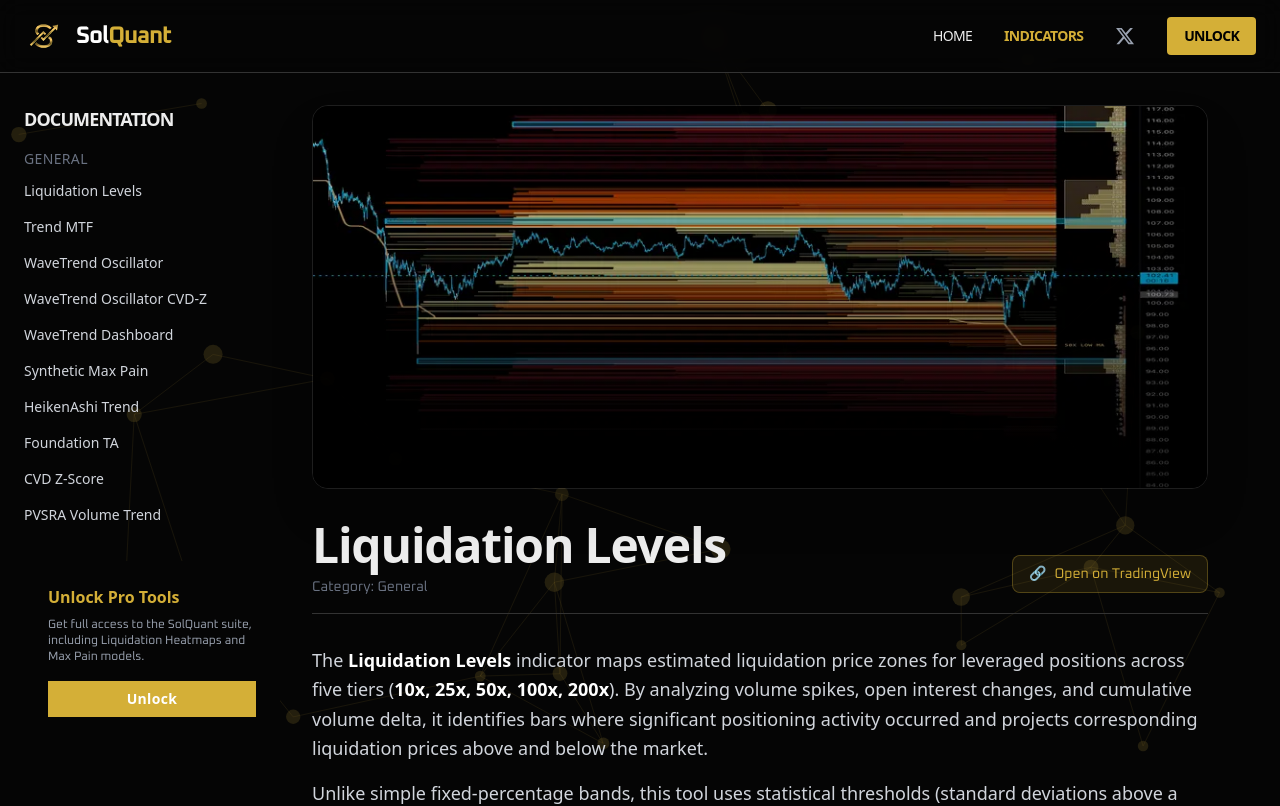
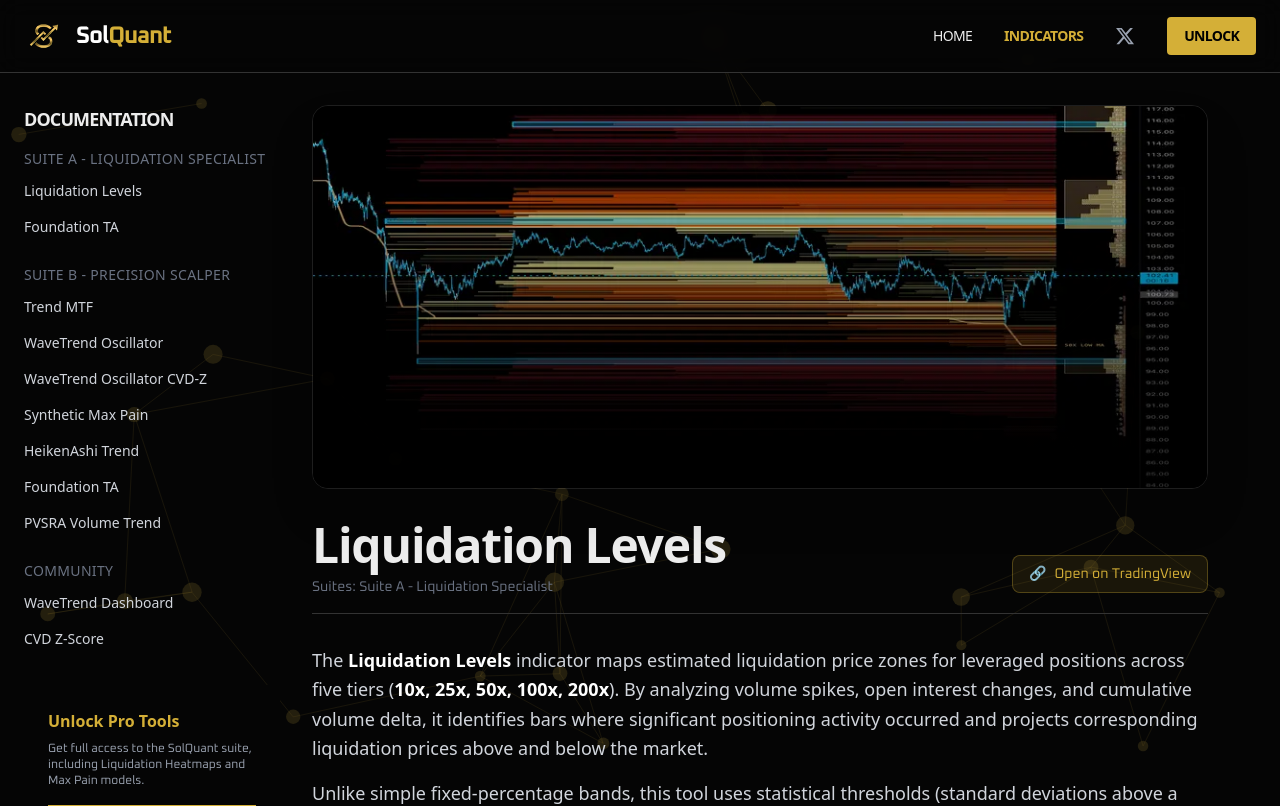
Before and after one commit to lost-sol/solquant, a Next.js app: page /docs/liquidation-levels in a window 1280 px wide. Shown: the top 806 px of the page. Built offline with nearby package versions, Linux system fonts and the light colour scheme; no server answers.

Commit message:
refactor: update article category system to support multiple categories per article.

```diff
--- a/scripts/fetch-notion.mjs
+++ b/scripts/fetch-notion.mjs
@@ -201,7 +201,7 @@
             title: title,
             slug: slug,
             tags: tags,
-            category: page.properties.Suite?.select?.name || "General",
+            categories: page.properties.Suite?.multi_select?.map((s) => s.name) || ["General"],
             summary: page.properties['Core Concept']?.rich_text[0]?.plain_text || "",
             imageUrl: "/images/logo.png",
             screenshotUrl: "",
--- a/src/app/docs/[slug]/page.tsx
+++ b/src/app/docs/[slug]/page.tsx
@@ -65,7 +65,9 @@
                 <div>
                     <h1 className="text-4xl md:text-5xl font-extrabold tracking-tight mb-0">{articleMeta.title}</h1>
                     <p className="font-mono text-sm text-gray-500 mt-2">
-                        Category: {articleMeta.category}
+                        {((articleMeta as any).categories || []).length > 0
+                            ? `Suites: ${(articleMeta as any).categories.join(", ")}`
+                            : `Suite: ${(articleMeta as any).category || "General"}`}
                     </p>
                 </div>
 
--- a/src/app/docs/layout.tsx
+++ b/src/app/docs/layout.tsx
@@ -19,12 +19,19 @@
 
     const articles = articlesRaw.length > 0 ? articlesRaw : mockArticles;
 
-    // Group by category
-    const categories = articles.reduce((acc: any, article: any) => {
-        if (!acc[article.category]) acc[article.category] = [];
-        acc[article.category].push(article);
-        return acc;
-    }, {} as Record<string, typeof articles>);
+    // Group by category (handles multiple categories per article)
+    const categories: Record<string, any[]> = {};
+    articles.forEach((article: any) => {
+        const itemCategories = article.categories || [article.category || "General"];
+        itemCategories.forEach((cat: string) => {
+            if (!categories[cat]) categories[cat] = [];
+
+            // Check if already added to this category to avoid duplicates
+            if (!categories[cat].some(item => item.id === article.id)) {
+                categories[cat].push(article);
+            }
+        });
+    });
 
     return (
         <div className="container mx-auto px-6 py-8 flex flex-col md:flex-row gap-8">
--- a/src/app/docs/page.tsx
+++ b/src/app/docs/page.tsx
@@ -22,9 +22,9 @@
 
             <div className="grid grid-cols-1 md:grid-cols-2 lg:grid-cols-3 gap-6 mt-8">
                 {articles.map((article: any) => {
-                    // Determine pill color based on category
-                    const isPrecision = article.category.includes('Precision');
-                    const isLiquidation = article.category.includes('Liquidation');
+                    const itemCategories = article.categories || [article.category || "General"];
+                    const isPrecision = itemCategories.some((cat: string) => cat.includes('Precision'));
+                    const isLiquidation = itemCategories.some((cat: string) => cat.includes('Liquidation'));
                     const pillColor = isPrecision
                         ? 'bg-[#6b4785] text-white'
                         : isLiquidation
@@ -46,7 +46,7 @@
                                     {article.summary || "Select to view detailed mechanics and configuration."}
                                 </p>
                                 <span className={`text-xs font-mono px-2 py-1 rounded self-start ${pillColor}`}>
-                                    {article.category}
+                                    {itemCategories.join(", ")}
                                 </span>
                             </div>
                         </Link>
```
Also changed, not shown: src/data/notion-data.json.
